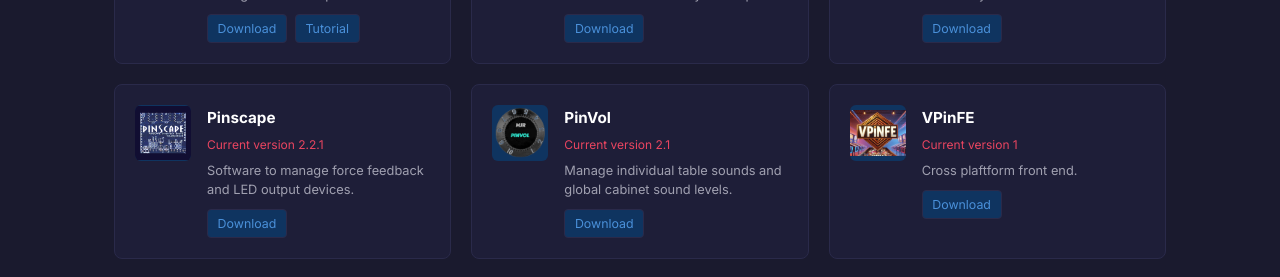
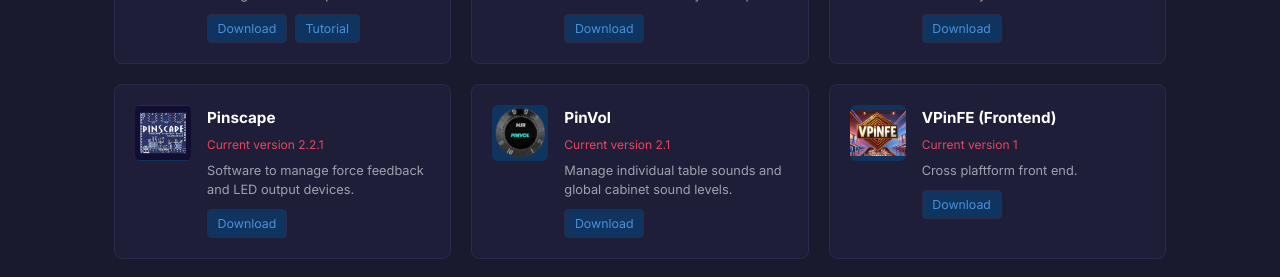
Before and after one commit to MajorFrenchy/MajorFrenchy.github.io, a Jekyll site: the page built from _pages/software.html, in a window 1280 px wide and 900 px high, scrolled down 833 px. Shown: the part 152-429 px from the top of the window. Built offline with Jekyll 4.4.1, drawn with Linux system fonts in a browser that asks for light colours.

Commit message:
Update software.html

```diff
--- a/_pages/software.html
+++ b/_pages/software.html
@@ -184,7 +184,7 @@
     <div class="software-card">
     <img src="https://raw.githubusercontent.com/MajorFrenchy/MajorFrenchy.github.io/main/assets/css/images/software/vpinfe.jpg" alt="vpinfe">
     <div class="sw-info">
-      <div class="sw-name">VPinFE</div>
+      <div class="sw-name">VPinFE (Frontend)</div>
       <div class="sw-version">Current version 1</div>
       <div class="sw-desc">Cross plaftform front end.</div>
       <div class="sw-links">
```
